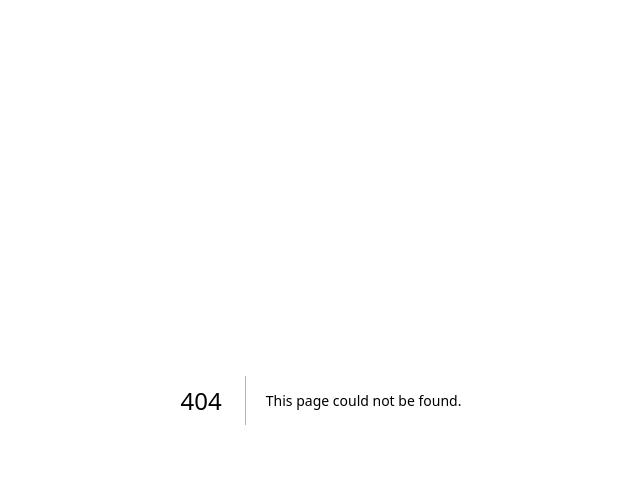
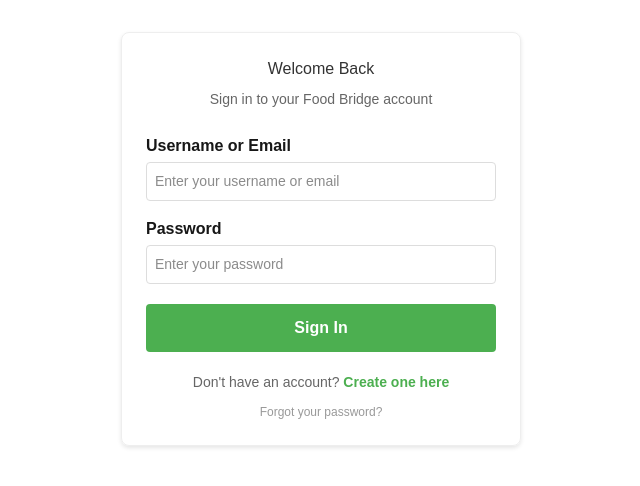
Before and after one commit to Cedctf/foodbridge, a Next.js app: page /login in a window 1280 px wide. Before the commit this address had no page. Shown: the top 486 px of the page, without its empty margins (319-959 px from the left). Built offline with nearby package versions, Linux system fonts and the light colour scheme.

Commit message:
created login api endpoint and page

```diff
--- /dev/null
+++ b/pages/api/login.js
@@ -0,0 +1,59 @@
+import bcrypt from 'bcryptjs';
+import { getUsersCollection } from './database';
+
+export default async function handler(req, res) {
+  if (req.method !== 'POST') {
+    return res.status(405).json({ error: 'Method not allowed' });
+  }
+
+  const { identifier, password } = req.body; // identifier can be username or email
+
+  // Validation
+  if (!identifier || !password) {
+    return res.status(400).json({ error: 'Username/email and password are required' });
+  }
+
+  try {
+    const users = await getUsersCollection();
+
+    // Find user by username or email
+    const user = await users.findOne({
+      $or: [
+        { username: identifier },
+        { email: identifier.toLowerCase() }
+      ]
+    });
+
+    if (!user) {
+      return res.status(401).json({ error: 'Invalid credentials' });
+    }
+
+    // Compare password with hashed password
+    const isPasswordValid = await bcrypt.compare(password, user.password);
+
+    if (!isPasswordValid) {
+      return res.status(401).json({ error: 'Invalid credentials' });
+    }
+
+    // Successful login - return user info (without password)
+    const { password: _, ...userWithoutPassword } = user;
+
+    return res.status(200).json({
+      success: true,
+      message: 'Login successful!',
+      user: {
+        id: user._id,
+        username: user.username,
+        email: user.email,
+        createdAt: user.createdAt
+      }
+    });
+
+  } catch (error) {
+    console.error('Login error:', error);
+    return res.status(500).json({
+      error: 'Internal server error',
+      details: process.env.NODE_ENV === 'development' ? error.message : 'Login failed'
+    });
+  }
+}
--- /dev/null
+++ b/pages/login.js
@@ -0,0 +1,185 @@
+import { useState } from 'react';
+import { useRouter } from 'next/router';
+
+export default function Login() {
+  const [form, setForm] = useState({
+    identifier: '', // Can be username or email
+    password: '',
+  });
+  const [loading, setLoading] = useState(false);
+  const [error, setError] = useState('');
+  const [success, setSuccess] = useState('');
+  const router = useRouter();
+
+  const handleChange = (e) => {
+    setForm({
+      ...form,
+      [e.target.name]: e.target.value,
+    });
+    // Clear errors when user starts typing
+    if (error) setError('');
+  };
+
+  const handleSubmit = async (e) => {
+    e.preventDefault();
+    setLoading(true);
+    setError('');
+    setSuccess('');
+
+    try {
+      const response = await fetch('/api/login', {
+        method: 'POST',
+        headers: {
+          'Content-Type': 'application/json',
+        },
+        body: JSON.stringify(form),
+      });
+
+      const data = await response.json();
+
+      if (response.ok) {
+        setSuccess(`Welcome back, ${data.user.username}!`);
+
+        // Store user info in localStorage (you might want to use a more secure method)
+        localStorage.setItem('user', JSON.stringify(data.user));
+
+        // Redirect after 1.5 seconds
+        setTimeout(() => {
+          router.push('/dashboard'); // Change this to your desired redirect page
+        }, 1500);
+      } else {
+        setError(data.error || 'Login failed');
+      }
+    } catch (err) {
+      setError('Network error. Please check your connection and try again.');
+    } finally {
+      setLoading(false);
+    }
+  };
+
+  return (
+    <div style={{
+      maxWidth: 400,
+      margin: '2rem auto',
+      padding: 24,
+      border: '1px solid #eee',
+      borderRadius: 8,
+      boxShadow: '0 2px 4px rgba(0,0,0,0.1)'
+    }}>
+      <h2 style={{ textAlign: 'center', color: '#333', marginBottom: 8 }}>Welcome Back</h2>
+      <p style={{ textAlign: 'center', color: '#666', marginBottom: 24, fontSize: 14 }}>
+        Sign in to your Food Bridge account
+      </p>
+
+      <form onSubmit={handleSubmit}>
+        <div style={{ marginBottom: 16 }}>
+          <label htmlFor="identifier" style={{ display: 'block', marginBottom: 4, fontWeight: 'bold' }}>
+            Username or Email
+          </label>
+          <input
+            type="text"
+            id="identifier"
+            name="identifier"
+            value={form.identifier}
+            onChange={handleChange}
+            required
+            disabled={loading}
+            placeholder="Enter your username or email"
+            style={{
+              width: '100%',
+              padding: 8,
+              border: '1px solid #ddd',
+              borderRadius: 4,
+              fontSize: 14
+            }}
+          />
+        </div>
+
+        <div style={{ marginBottom: 20 }}>
+          <label htmlFor="password" style={{ display: 'block', marginBottom: 4, fontWeight: 'bold' }}>
+            Password
+          </label>
+          <input
+            type="password"
+            id="password"
+            name="password"
+            value={form.password}
+            onChange={handleChange}
+            required
+            disabled={loading}
+            placeholder="Enter your password"
+            style={{
+              width: '100%',
+              padding: 8,
+              border: '1px solid #ddd',
+              borderRadius: 4,
+              fontSize: 14
+            }}
+          />
+        </div>
+
+        {error && (
+          <div style={{
+            color: '#d32f2f',
+            backgroundColor: '#ffebee',
+            padding: 10,
+            borderRadius: 4,
+            marginBottom: 16,
+            fontSize: 14,
+            border: '1px solid #ffcdd2'
+          }}>
+            {error}
+          </div>
+        )}
+
+        {success && (
+          <div style={{
+            color: '#2e7d32',
+            backgroundColor: '#e8f5e8',
+            padding: 10,
+            borderRadius: 4,
+            marginBottom: 16,
+            fontSize: 14,
+            border: '1px solid #c8e6c9'
+          }}>
+            {success}
+          </div>
+        )}
+
+        <button
+          type="submit"
+          disabled={loading}
+          style={{
+            width: '100%',
+            padding: 12,
+            backgroundColor: loading ? '#ccc' : '#4caf50',
+            color: '#fff',
+            border: 'none',
+            borderRadius: 4,
+            fontSize: 16,
+            fontWeight: 'bold',
+            cursor: loading ? 'not-allowed' : 'pointer',
+            transition: 'background-color 0.3s'
+          }}
+        >
+          {loading ? 'Signing In...' : 'Sign In'}
+        </button>
+      </form>
+
+      <div style={{ textAlign: 'center', marginTop: 20 }}>
+        <p style={{ fontSize: 14, color: '#666' }}>
+          Don't have an account?{' '}
+          <a href="/register" style={{ color: '#4caf50', textDecoration: 'none', fontWeight: 'bold' }}>
+            Create one here
+          </a>
+        </p>
+
+        <p style={{ fontSize: 12, color: '#999', marginTop: 10 }}>
+          <a href="/forgot-password" style={{ color: '#999', textDecoration: 'none' }}>
+            Forgot your password?
+          </a>
+        </p>
+      </div>
+    </div>
+  );
+}
```
